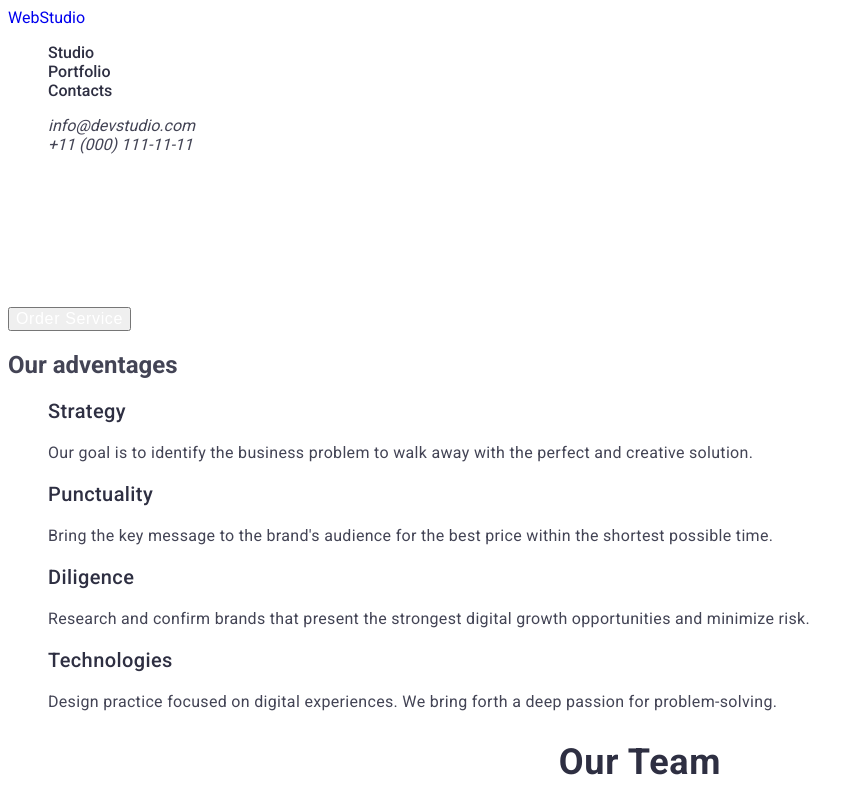
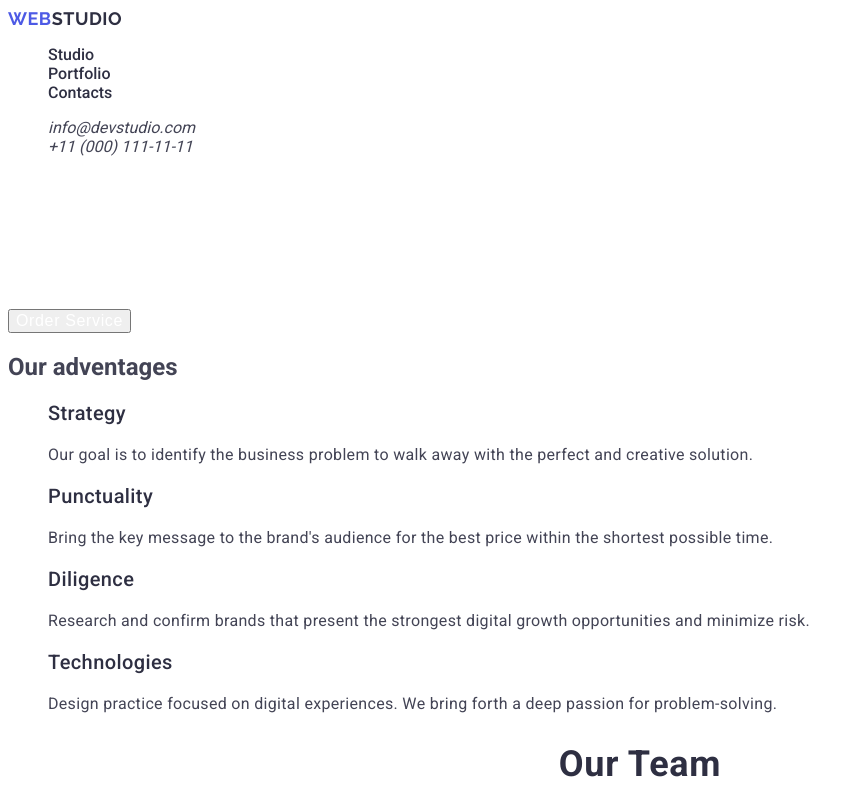
Before and after one commit to Yuliia47/goit-markup-hw-02, a plain HTML site: page index.html in a window 1280 px wide. Shown: the top 800 px of the page, without its empty margins (0-864 px from the left). Drawn offline with Linux system fonts and the light colour scheme.

Commit message:
спроба 3

```diff
--- a/index.html
+++ b/index.html
@@ -4,23 +4,26 @@
     <meta charset="UTF-8" />
     <meta name="viewport" content="width=device-width, initial-scale=1.0" />
     <title>WebStudio</title>
-    <link rel="preconnect" href="https://fonts.googleapis.com">
-    <link rel="preconnect" href="https://fonts.gstatic.com" crossorigin>
-    <link href="https://fonts.googleapis.com/css2?family=Raleway:wght@700&family=Roboto:wght@400;500;700&display=swap"
-      rel="stylesheet"/>
+    <link rel="preconnect" href="https://fonts.googleapis.com" />
+    <link rel="preconnect" href="https://fonts.gstatic.com" crossorigin />
+    <link
+      href="https://fonts.googleapis.com/css2?family=Raleway:wght@700&family=Roboto:wght@400;500;700&display=swap"
+      rel="stylesheet"
+    />
     <link rel="stylesheet" href="./scc/styles.css" />
   </head>
   <body>
     <header class="header">
       <nav class="header-navigation">
-        <a class="header-logo" href="./index.html">WebStudio</a>
+        <a class="header-logo" href="./index.html"
+          >Web<span class="world-studio">Studio</span></a
+        >
         <ul class="header-nav-list">
-                  <li class="header-nav-item">
+          <li class="header-nav-item">
             <a class="header-nav-link" href="">Studio</a>
           </li>
           <li class="header-nav-item">
-            <a class="header-nav-link" href="">Portfolio</a
-            >
+            <a class="header-nav-link" href="">Portfolio</a>
           </li>
           <li class="header-nav-item">
             <a class="header-nav-link" href="">Contacts</a>
@@ -49,7 +52,7 @@
       </section>
       <section class="adventages">
         <h2 class="adventages-name">Our adventages</h2>
-            <ul class="adventages-list">
+        <ul class="adventages-list">
           <li class="adventages-item">
             <h3 class="adventages-item-name">Strategy</h3>
             <p class="adventages-item-text">
@@ -142,9 +145,10 @@
             />
             <h3 class="portfolio-item-name">Banking App</h3>
             <p class="portfolio-item-text">App</p>
-          </li class="portfolio-item">
-          <li>
-            <img class="portfolio-item-img"
+          </li>
+          <li class="portfolio-item">
+            <img
+              class="portfolio-item-img"
               src="./images/Cashless_Payment.jpg"
               alt="Cashless Payment"
               width="360"
@@ -154,7 +158,8 @@
             <p class="portfolio-item-text">Marketing</p>
           </li>
           <li class="portfolio-item">
-            <img class="portfolio-item-img"
+            <img
+              class="portfolio-item-img"
               src="./images/Meditation_App.jpg"
               alt="Meditation App"
               width="360"
@@ -164,7 +169,8 @@
             <p class="portfolio-item-text">App</p>
           </li>
           <li class="portfolio-item">
-            <img class="portfolio-item-img"
+            <img
+              class="portfolio-item-img"
               src="./images/Taxi_Service.jpg"
               alt="Taxi Service"
               width="360"
@@ -174,7 +180,8 @@
             <p class="portfolio-item-text">Marketing</p>
           </li>
           <li class="portfolio-item">
-            <img class="portfolio-item-img"
+            <img
+              class="portfolio-item-img"
               src="./images/Screen_Illustrations.jpg"
               alt="Screen Illustrations"
               width="360"
@@ -184,7 +191,8 @@
             <p class="portfolio-item-text">Design</p>
           </li>
           <li class="portfolio-item">
-            <img class="portfolio-item-img"
+            <img
+              class="portfolio-item-img"
               src="./images/Online_Courses.jpg"
               alt="Online Courses"
               width="360"
--- a/scc/styles.css
+++ b/scc/styles.css
@@ -9,6 +9,28 @@ a {
 ol,
 ul {
   list-style-type: none;
+}
+
+.header-logo {
+  color: var(--IRIS, #4d5ae5);
+  font-family: Raleway;
+  font-size: 18px;
+
+  font-weight: 700;
+  line-height: 1, 17; /* 116.667% */
+  letter-spacing: 0.54px;
+  text-transform: uppercase;
+}
+
+.world-studio {
+  color: var(--NAVY-BLUE, #2e2f42);
+  font-family: Raleway;
+  font-size: 18px;
+  font-style: normal;
+  font-weight: 700;
+  line-height: 21px; /* 116.667% */
+  letter-spacing: 0.54px;
+  text-transform: uppercase;
 }
 
 .header-nav-link {
```
